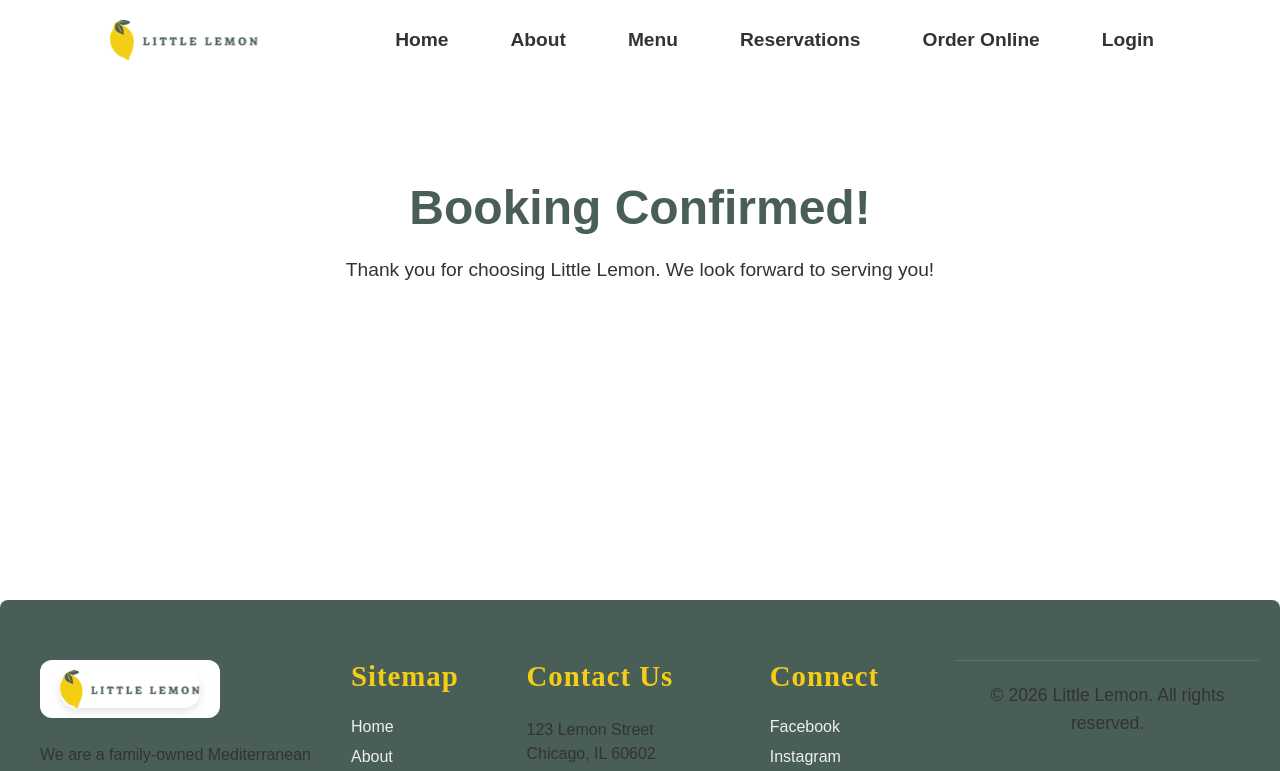
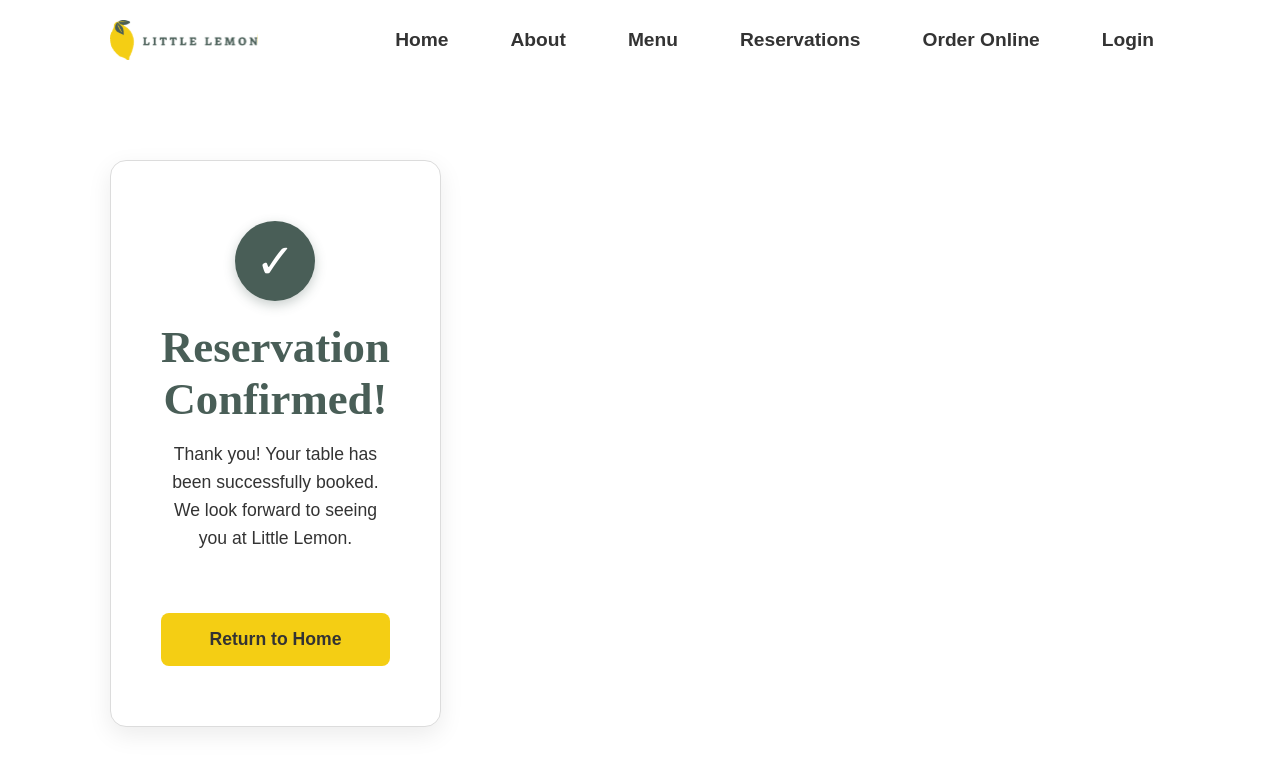
Before and after one commit to Ntando-Mo/my-app, a React (Create React App) app: page /confirmed in a window 1280 px wide. Shown: the top 771 px of the page. Built offline with nearby package versions, Linux system fonts and the light colour scheme.

Commit message:
created a new component for a successful reservation

```diff
--- a/src/components/BookingForm.css
+++ b/src/components/BookingForm.css
@@ -1,25 +1,19 @@
-/* Container */
+/* 1. Main Form Container */
+/* Frames the form with a clean border and soft shadow */
 .booking-wizard {
   max-width: 500px;
   margin: 40px auto;
   padding: 30px;
   background-color: white;
   border-radius: 16px;
-  /* NEW: Add a clean border and a soft shadow to frame the form */
   border: 1px solid #dcdcdc;
   box-shadow: 0 8px 24px rgba(0, 0, 0, 0.08);
-  font-family: 'Karla', sans-serif;
+  font-family: "Karla", sans-serif;
 }
 
-.required {
-  color: #e74c3c; /* A highly visible red */
-  margin-left: 4px;
-  font-weight: bold;
-}
-
-/* Typography */
+/* 2. Typography & Labels */
 .booking-wizard h2 {
-  font-family: 'Markazi Text', serif;
+  font-family: "Markazi Text", serif;
   font-size: 2.5rem;
   color: var(--dark-gray, #333);
   margin-bottom: 5px;
@@ -39,7 +33,15 @@
   font-size: 1rem;
 }
 
-/* Progress Tracker */
+/* Red asterisk for mandatory fields */
+.required {
+  color: #e74c3c;
+  margin-left: 4px;
+  font-weight: bold;
+}
+
+/* 3. Progress Tracker */
+/* The 3-step pill indicator at the top of the form */
 .progress-tracker {
   display: flex;
   justify-content: space-between;
@@ -69,7 +71,7 @@
   color: white;
 }
 
-/* Standard Inputs (Gray boxes from mockup) */
+/* 4. Standard Inputs (Text, Email, Select) */
 .styled-input {
   width: 100%;
   padding: 15px;
@@ -81,13 +83,14 @@
   box-sizing: border-box;
 }
 
+/* Highlights the box yellow when the user clicks inside to type */
 .styled-input:focus {
   outline: none;
   border-color: var(--primary-yellow, #f4ce14);
   background-color: white;
 }
 
-/* Time Pills Grid */
+/* 5. Time Selection Grid */
 .time-grid {
   display: grid;
   grid-template-columns: repeat(3, 1fr);
@@ -115,7 +118,7 @@
   border-color: var(--dark-gray, #333);
 }
 
-/* Guest Counter */
+/* 6. Guest Counter & Manual Input */
 .guest-counter {
   display: flex;
   align-items: center;
@@ -141,14 +144,34 @@
   transform: scale(0.95);
 }
 
-.guest-number {
+.guest-input {
   font-size: 1.2rem;
   font-weight: bold;
-  min-width: 40px;
+  width: 50px;
   text-align: center;
+  border: none;
+  background: transparent;
+  font-family: inherit;
+  color: var(--dark-gray, #333);
 }
 
-/* Summary Box (Step 2) */
+.guest-input:focus {
+  outline: none;
+  border-bottom: 2px solid var(--primary-yellow, #f4ce14);
+}
+
+/* Hides default browser up/down arrows inside the number input */
+.guest-input::-webkit-outer-spin-button,
+.guest-input::-webkit-inner-spin-button {
+  -webkit-appearance: none;
+  margin: 0;
+}
+.guest-input[type="number"] {
+  -moz-appearance: textfield; /* Specific fix for Firefox */
+}
+
+/* 7. Utilities & Buttons */
+/* Summary box displayed on Step 2 */
 .summary-box {
   background-color: #f5f5f5;
   padding: 15px;
@@ -160,7 +183,6 @@
   border: 1px solid #e0e0e0;
 }
 
-/* Buttons */
 .mt-20 {
   margin-top: 30px;
 }
@@ -187,8 +209,16 @@
   width: 100%;
 }
 
-.primary-btn:hover {
+.primary-btn:hover:not(:disabled) {
   background-color: #e5c013;
+}
+
+/* Locked button state before form validation passes */
+.primary-btn:disabled {
+  background-color: #e0e0e0;
+  color: #a0a0a0;
+  cursor: not-allowed;
+  transform: none;
 }
 
 .secondary-btn {
@@ -207,14 +237,84 @@
   background-color: #f5f5f5;
 }
 
-/* Disabled Button States */
-.primary-btn:disabled {
-  background-color: #e0e0e0;
-  color: #a0a0a0;
-  cursor: not-allowed;
-  transform: none; /* Prevents the hover/active click animations */
+.input-error {
+  border-color: #e74c3c;
+  background-color: #fdf5f4; /* A very faint red tint */
 }
 
-.primary-btn:disabled:hover {
-  background-color: #e0e0e0;
+/* Keeps the red border even when the user clicks back in, until they start typing */
+.input-error:focus {
+  border-color: #e74c3c;
 }
+
+.error-text {
+  color: #e74c3c;
+  font-size: 0.85rem;
+  margin: 5px 0 0 0;
+  font-weight: bold;
+}
+
+.success-screen {
+  text-align: center;
+  padding: 20px 10px;
+  animation: fadeIn 0.5s ease-in-out;
+}
+
+.success-icon {
+  background-color: var(--primary-green, #495e57);
+  color: white;
+  width: 80px;
+  height: 80px;
+  border-radius: 50%;
+  display: flex;
+  justify-content: center;
+  align-items: center;
+  font-size: 3rem;
+  margin: 0 auto 20px auto;
+  box-shadow: 0 4px 12px rgba(73, 94, 87, 0.3);
+}
+
+.success-screen h2 {
+  color: var(--primary-green, #495e57);
+  font-size: 2.8rem;
+  margin-bottom: 15px;
+}
+
+.success-text {
+  font-size: 1.1rem;
+  color: var(--dark-gray, #333);
+  line-height: 1.6;
+  margin-bottom: 30px;
+}
+
+/* The box that highlights where the email was sent */
+.email-notice {
+  background-color: #fdfaf0; /* A very soft yellow tint */
+  border: 1px solid #f4ce14;
+  padding: 20px;
+  border-radius: 8px;
+  display: flex;
+  align-items: center;
+  justify-content: center;
+  gap: 15px;
+  margin-bottom: 30px;
+}
+
+.envelope-icon {
+  font-size: 2rem;
+  color: var(--primary-yellow, #f4ce14);
+}
+
+.email-notice p {
+  margin: 0;
+  font-size: 1rem;
+  color: var(--dark-gray, #333);
+  text-align: left;
+  line-height: 1.4;
+}
+
+/* Smooth fade in for the success message */
+@keyframes fadeIn {
+  from { opacity: 0; transform: translateY(10px); }
+  to { opacity: 1; transform: translateY(0); }
+}
--- /dev/null
+++ b/src/components/ConfirmedBooking.css
@@ -0,0 +1,96 @@
+/* Container to keep it framed like the form was */
+.confirmation-container {
+  max-width: 500px;
+  margin: 60px auto;
+  padding: 40px;
+  background-color: white;
+  border-radius: 16px;
+  border: 1px solid #dcdcdc;
+  box-shadow: 0 8px 24px rgba(0, 0, 0, 0.08);
+  font-family: 'Karla', sans-serif;
+}
+
+.success-screen {
+  text-align: center;
+  animation: fadeIn 0.5s ease-in-out;
+}
+
+.success-icon {
+  background-color: var(--primary-green, #495e57);
+  color: white;
+  width: 80px;
+  height: 80px;
+  border-radius: 50%;
+  display: flex;
+  justify-content: center;
+  align-items: center;
+  font-size: 3rem;
+  margin: 0 auto 20px auto;
+  box-shadow: 0 4px 12px rgba(73, 94, 87, 0.3);
+}
+
+.success-screen h2 {
+  color: var(--primary-green, #495e57);
+  font-family: 'Markazi Text', serif;
+  font-size: 2.8rem;
+  margin-bottom: 15px;
+}
+
+.success-text {
+  font-size: 1.1rem;
+  color: var(--dark-gray, #333);
+  line-height: 1.6;
+  margin-bottom: 30px;
+}
+
+.email-notice {
+  background-color: #fdfaf0;
+  border: 1px solid #f4ce14;
+  padding: 20px;
+  border-radius: 8px;
+  display: flex;
+  align-items: center;
+  justify-content: center;
+  gap: 15px;
+  margin-bottom: 30px;
+}
+
+.envelope-icon {
+  font-size: 2rem;
+  color: var(--primary-yellow, #f4ce14);
+}
+
+.email-notice p {
+  margin: 0;
+  font-size: 1rem;
+  color: var(--dark-gray, #333);
+  text-align: left;
+  line-height: 1.4;
+}
+
+.primary-btn {
+  background-color: var(--primary-yellow, #f4ce14);
+  color: #333;
+  border: none;
+  padding: 16px;
+  border-radius: 8px;
+  font-weight: bold;
+  font-size: 1.1rem;
+  cursor: pointer;
+  transition: transform 0.2s ease, box-shadow 0.2s ease;
+}
+
+.primary-btn.full-width {
+  width: 100%;
+}
+
+.primary-btn:hover {
+  background-color: #e5c013;
+  transform: translateY(-2px);
+  box-shadow: 0 4px 8px rgba(0, 0, 0, 0.15);
+}
+
+@keyframes fadeIn {
+  from { opacity: 0; transform: translateY(10px); }
+  to { opacity: 1; transform: translateY(0); }
+}
--- a/src/components/ConfirmedBooking.js
+++ b/src/components/ConfirmedBooking.js
@@ -1,15 +1,52 @@
-import React from "react";
+import React, { useEffect } from "react";
+import { useLocation, Link } from "react-router-dom";
+import "./ConfirmedBooking.css";
 
 const ConfirmedBooking = () => {
+  const location = useLocation();
+  const formData = location.state?.formData;
+
+  // force the page to the top on load
+  useEffect(() => {
+    window.scrollTo(0, 0);
+  }, []);
+
   return (
-    <main
-      style={{ padding: "80px 20px", textAlign: "center", minHeight: "50vh" }}
-    >
-      <h1 style={{ color: "var(--primary-green)" }}>Booking Confirmed!</h1>
-      <p style={{ fontSize: "1.2rem", marginTop: "20px" }}>
-        Thank you for choosing Little Lemon. We look forward to serving you!
-      </p>
-    </main>
+    <div className="confirmation-container">
+      <div className="success-screen">
+        <div className="success-icon">✓</div>
+        <h2>Reservation Confirmed!</h2>
+
+        {formData ? (
+          <>
+            <p className="success-text">
+              Thank you, <strong>{formData.firstName}</strong>! Your table for{" "}
+              {formData.guests} on {formData.date} at {formData.time} has been
+              successfully booked.
+            </p>
+            <div className="email-notice">
+              <span className="envelope-icon">✉</span>
+              <p>
+                A confirmation email has been sent to
+                <br />
+                <strong>{formData.email}</strong>
+              </p>
+            </div>
+          </>
+        ) : (
+          <p className="success-text">
+            Thank you! Your table has been successfully booked. We look forward
+            to seeing you at Little Lemon.
+          </p>
+        )}
+
+        <Link to="/">
+          <button type="button" className="primary-btn mt-20 full-width">
+            Return to Home
+          </button>
+        </Link>
+      </div>
+    </div>
   );
 };
 
--- a/src/components/Main.js
+++ b/src/components/Main.js
@@ -29,7 +29,7 @@ const Main = () => {
     const isSubmitted = submitAPI(formData);
 
     if (isSubmitted) {
-      navigate("/confirmed");
+      navigate("/confirmed", { state: { formData } });
     }
   };
 
```
Also changed, not shown: src/components/BookingForm.js (+67 -25 lines).
